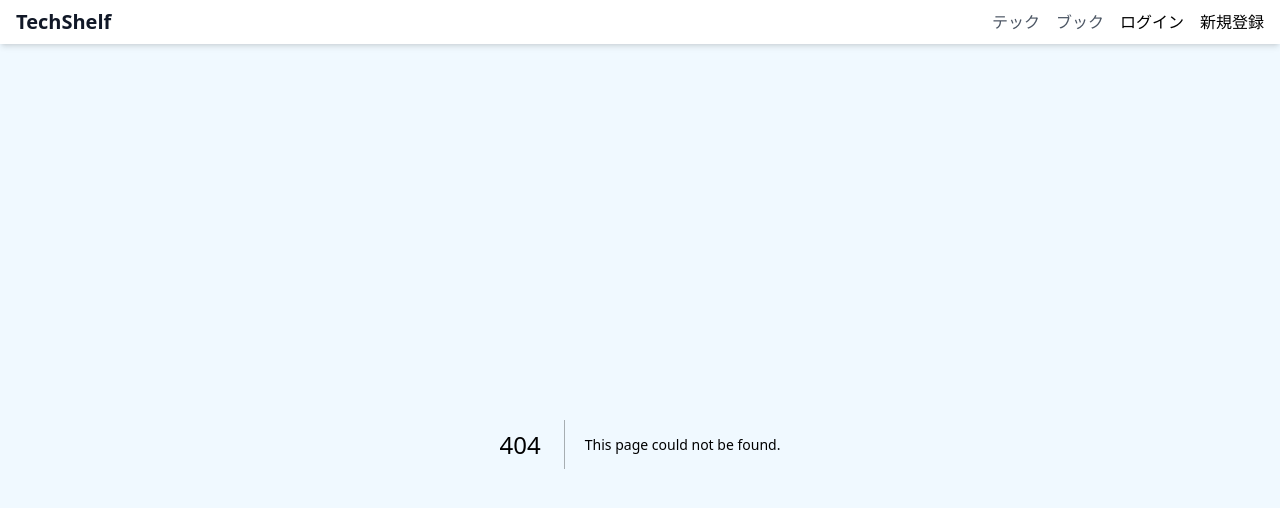
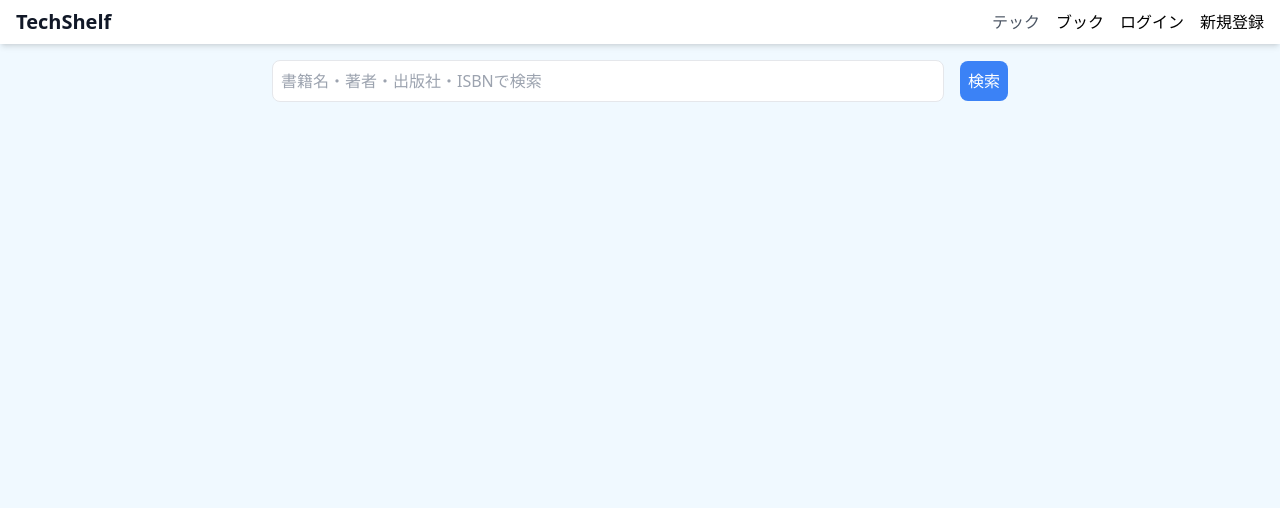
Before and after one commit to daichi-appy/tech-shelf-front, a Next.js app: page /books in a window 1280 px wide. Before the commit this address had no page. Shown: the top 508 px of the page. Built offline with nearby package versions, Linux system fonts and the light colour scheme.

Commit message:
検索結果表示まで

```diff
--- a/next.config.js
+++ b/next.config.js
@@ -1,4 +1,17 @@
 /** @type {import('next').NextConfig} */
 const nextConfig = {}
 
-module.exports = nextConfig
+// next.config.js
+
+module.exports = {
+  images: {
+    remotePatterns: [
+      {
+        protocol: 'https',
+        hostname: 'thumbnail.image.rakuten.co.jp', // 表示したい外部画像のドメイン
+        port: '',
+        pathname: '/**',
+      },
+    ],
+  },
+};
--- /dev/null
+++ b/src/app/books/page.tsx
@@ -0,0 +1,9 @@
+import BookResults from '@/app/components/BookResults';
+
+export default function Page() {
+  return (
+    <div className="max-w-3xl mx-auto p-4">
+      <BookResults />
+    </div>
+  );
+}
--- /dev/null
+++ b/src/app/components/BookResults.tsx
@@ -0,0 +1,45 @@
+'use client';
+import { useState } from 'react';
+import { BookItem } from '@/app/types/books';
+import BookSearchForm from '@/app/components/BookSearchForm';
+import Image from 'next/image';
+
+export default function BookResults() {
+  const [books, setBooks] = useState<BookItem[]>([]);
+  const [loading, setLoading] = useState<boolean>(false);
+
+  const searchBooks = async (query: string) => {
+    setLoading(true);
+    const res = await fetch(`/api/books?search=${query}`);
+    const data = await res.json();
+    setBooks(data.Items || []);
+    setLoading(false);
+  };
+
+  return (
+    <div>
+      <BookSearchForm onSearch={searchBooks} />
+      {loading ? (
+        <p className="mt-4 text-blue-500">Loading...</p>
+      ) : (
+        <div className="grid grid-cols-1 sm:grid-cols-2 md:grid-cols-3 gap-6 mt-4">
+          {books.map((book) => (
+            <div key={book.Item.isbn} className="border p-4 rounded-lg shadow-md">
+              <Image
+                src={book.Item.largeImageUrl}
+                alt={book.Item.title}
+                width={200}
+                height={200}
+                className="w-full h-auto object-cover mb-4"
+              />
+              <h3 className="text-lg font-semibold">{book.Item.title}</h3>
+              <p className="text-gray-600">Author: {book.Item.author}</p>
+              <p className="text-gray-600">Price: ¥{book.Item.itemPrice}</p>
+              <p className="text-gray-600">Publisher: {book.Item.publisherName}</p>
+            </div>
+          ))}
+        </div>
+      )}
+    </div>
+  );
+}
--- /dev/null
+++ b/src/app/components/BookSearchForm.tsx
@@ -0,0 +1,35 @@
+'use client';
+import { useState } from 'react';
+
+interface BookSearchFormProps {
+  onSearch: (query: string) => void;
+}
+
+export default function BookSearchForm({ onSearch }: BookSearchFormProps) {
+  const [query, setQuery] = useState<string>('');
+
+  const handleSubmit = (e: React.FormEvent) => {
+    e.preventDefault();
+    if (query.trim()) {
+      onSearch(query);
+    }
+  };
+
+  return (
+    <form onSubmit={handleSubmit} className="flex items-center space-x-4">
+      <input
+        type="text"
+        value={query}
+        onChange={(e) => setQuery(e.target.value)}
+        placeholder="書籍名・著者・出版社・ISBNで検索"
+        className="border p-2 rounded-lg flex-1"
+      />
+      <button
+        type="submit"
+        className="bg-blue-500 text-white p-2 rounded-lg hover:bg-blue-600 transition duration-200"
+      >
+        検索
+      </button>
+    </form>
+  );
+}
--- a/src/app/components/header.tsx
+++ b/src/app/components/header.tsx
@@ -15,7 +15,9 @@ function Header() {
                       <a href="#" className="text-gray-600 hover:text-gray-800">テック</a>
                   </li>
                   <li>
-                          <a href="#" className="text-gray-600 hover:text-gray-800">ブック</a>
+                    <Link href="/books">
+                      ブック
+                    </Link>
                   </li>
                   <li>
                     <Link href="/login">
--- a/src/app/layout.tsx
+++ b/src/app/layout.tsx
@@ -1,7 +1,7 @@
 import './globals.css'
 import type { Metadata } from 'next'
 import { Inter } from 'next/font/google'
-import Header from './components/header'
+import Header from '@/app/components/Header'
 
 const inter = Inter({ subsets: ['latin'] })
 
--- /dev/null
+++ b/src/app/types/books.ts
@@ -0,0 +1,45 @@
+export interface Item {
+  affiliateUrl: string;
+  artistName: string;
+  author: string;
+  availability: string;
+  booksGenreId: string;
+  chirayomiUrl: string;
+  discountPrice: number;
+  discountRate: number;
+  hardware: string;
+  isbn: string;
+  itemCaption: string;
+  itemPrice: number;
+  itemUrl: string;
+  jan: string;
+  label: string;
+  largeImageUrl: string;
+  limitedFlag: number;
+  listPrice: number;
+  mediumImageUrl: string;
+  os: string;
+  postageFlag: number;
+  publisherName: string;
+  reviewAverage: string;
+  reviewCount: number;
+  salesDate: string;
+  smallImageUrl: string;
+  title: string;
+}
+
+export interface BookItem {
+  Item: Item;
+}
+
+export interface BookApiResponse {
+  GenreInformation: any[];
+  Items: BookItem[];
+  carrier: number;
+  count: number;
+  first: number;
+  hits: number;
+  last: number;
+  page: number;
+  pageCount: number;
+}
--- /dev/null
+++ b/src/pages/api/books.ts
@@ -0,0 +1,19 @@
+import type { NextApiRequest, NextApiResponse } from 'next';
+import { BookApiResponse } from '@/app/types/books';
+
+export default async function handler(req: NextApiRequest, res: NextApiResponse) {
+  const { search } = req.query;
+  if (typeof search !== 'string') {
+    res.status(400).json({ error: 'Invalid search query' });
+    return;
+  }
+
+  try {
+    const apiUrl = `${process.env.API_URL}/books/search?q=${encodeURIComponent(search)}`;
+    const apiRes = await fetch(apiUrl);
+    const data: BookApiResponse = await apiRes.json();
+    res.status(200).json(data);
+  } catch (error) {
+    res.status(500).json({ error: 'Failed to fetch books' });
+  }
+}
```
Also changed, not shown: 1 other file (tests, documents, lock files or other folders). Lines whose indentation alone changed are shown as unchanged.
